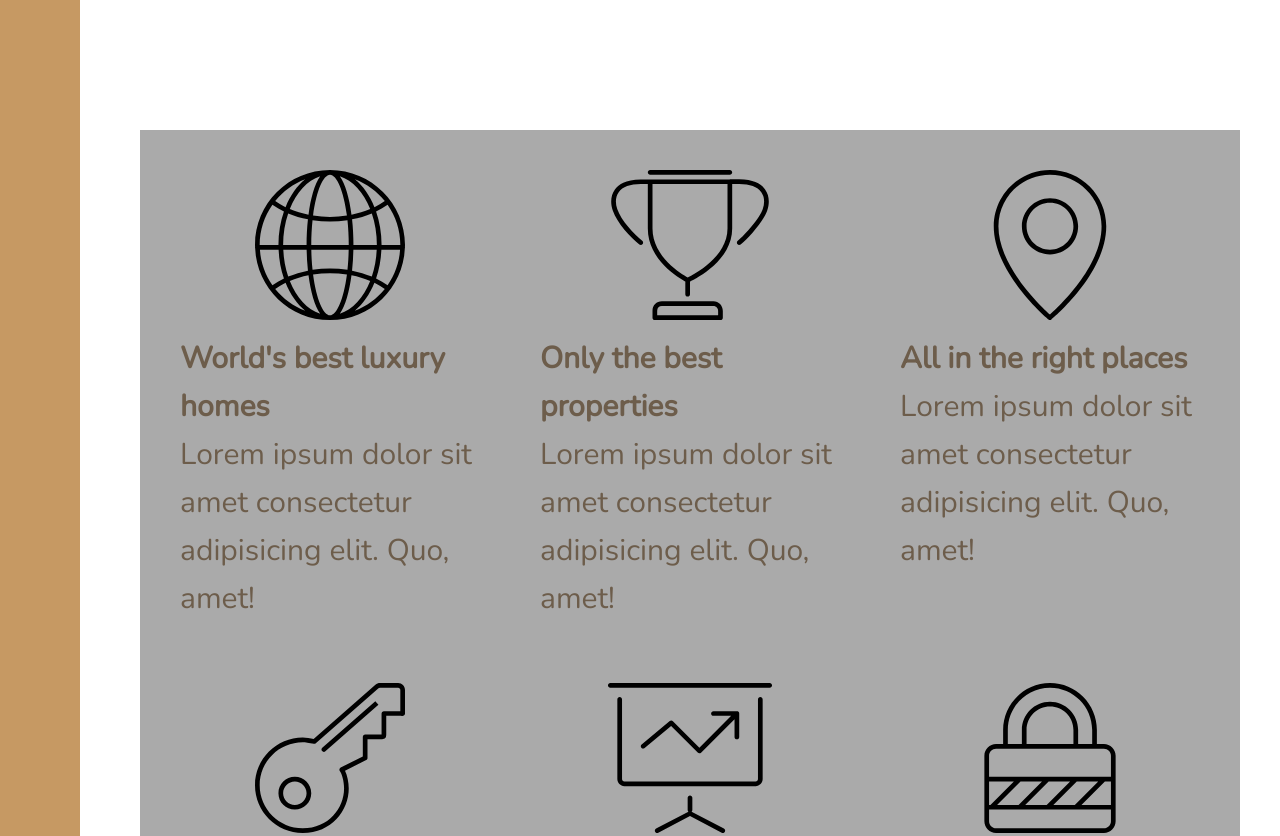
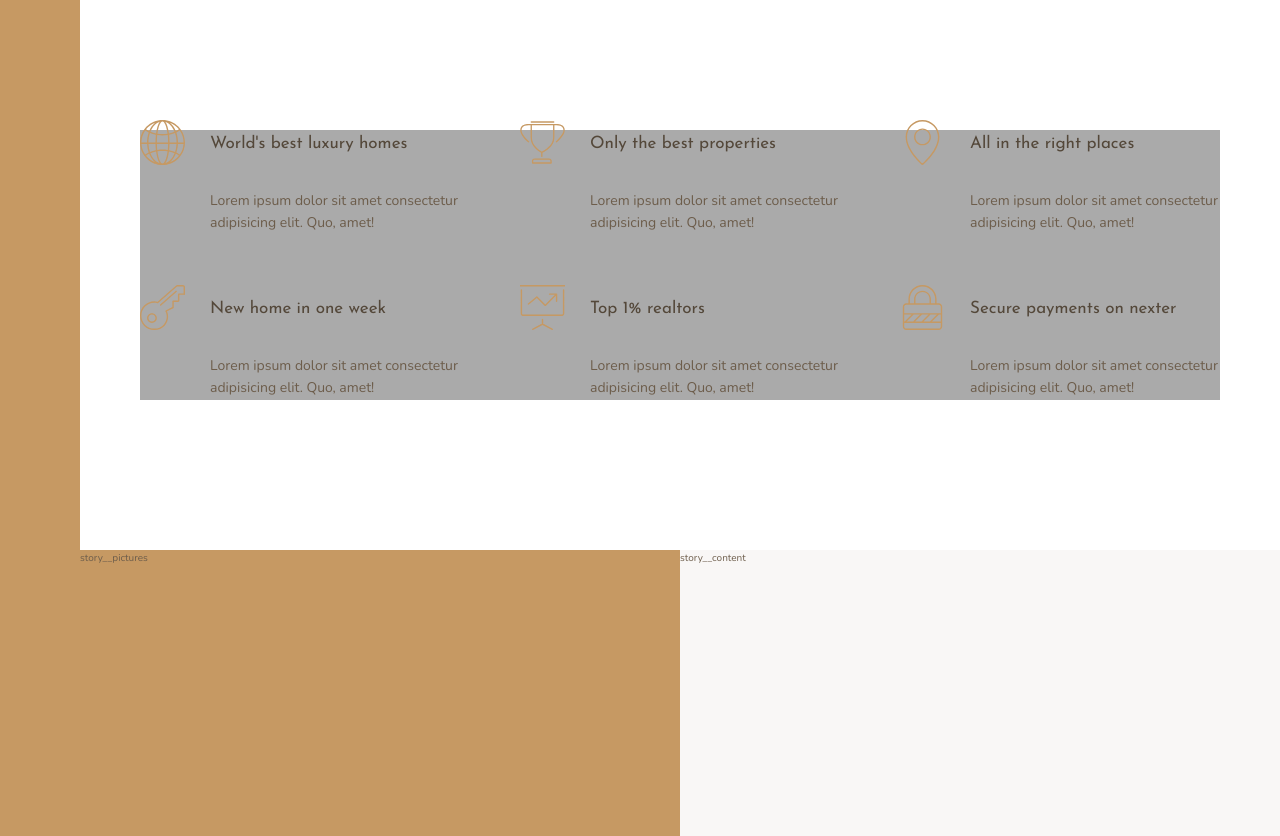
Before and after one commit to navyblueyes/CSS-SASS-ex3-nexter, a website: page index.html in a window 1280 px wide. Shown: the part 660-1496 px from the top of the page. Drawn offline with nearby package versions, Linux system fonts and the light colour scheme.

Commit message:
features; finished

```diff
--- a/index.html
+++ b/index.html
@@ -20,42 +20,42 @@
                 <svg class="feature__icon">
                     <use xlink:href="img/sprite.svg#icon-global"></use>
                 </svg>
-                <h4 class="heading-4">World's best luxury homes</h4>
+                <h4 class="heading-4 heading-4--dark">World's best luxury homes</h4>
                 <p class="feature__text">Lorem ipsum dolor sit amet consectetur adipisicing elit. Quo, amet!</p>
             </div>
             <div class="feature">
                 <svg class="feature__icon">
                     <use xlink:href="img/sprite.svg#icon-trophy"></use>
                 </svg>
-                <h4 class="heading-4">Only the best properties</h4>
+                <h4 class="heading-4 heading-4--dark">Only the best properties</h4>
                 <p class="feature__text">Lorem ipsum dolor sit amet consectetur adipisicing elit. Quo, amet!</p>
             </div>
             <div class="feature">
                 <svg class="feature__icon">
                     <use xlink:href="img/sprite.svg#icon-map-pin"></use>
                 </svg>
-                <h4 class="heading-4">All in the right places</h4>
+                <h4 class="heading-4 heading-4--dark">All in the right places</h4>
                 <p class="feature__text">Lorem ipsum dolor sit amet consectetur adipisicing elit. Quo, amet!</p>
             </div>
             <div class="feature">
                 <svg class="feature__icon">
                     <use xlink:href="img/sprite.svg#icon-key"></use>
                 </svg>
-                <h4 class="heading-4">New home in one week</h4>
+                <h4 class="heading-4 heading-4--dark">New home in one week</h4>
                 <p class="feature__text">Lorem ipsum dolor sit amet consectetur adipisicing elit. Quo, amet!</p>
             </div>
             <div class="feature">
                 <svg class="feature__icon">
                     <use xlink:href="img/sprite.svg#icon-presentation"></use>
                 </svg>
-                <h4 class="heading-4">Top 1% realtors</h4>
+                <h4 class="heading-4 heading-4--dark">Top 1% realtors</h4>
                 <p class="feature__text">Lorem ipsum dolor sit amet consectetur adipisicing elit. Quo, amet!</p>
             </div>
             <div class="feature">
                 <svg class="feature__icon">
                     <use xlink:href="img/sprite.svg#icon-lock"></use>
                 </svg>
-                <h4 class="heading-4">Secure payments on nexter</h4>
+                <h4 class="heading-4 heading-4--dark">Secure payments on nexter</h4>
                 <p class="feature__text">Lorem ipsum dolor sit amet consectetur adipisicing elit. Quo, amet!</p>
             </div>
         </section>
--- a/sass/_base.scss
+++ b/sass/_base.scss
@@ -39,8 +39,4 @@ body {
     grid-template-rows: 80vh min-content 40vw repeat(3, min-content);
     grid-template-columns: [sidebar-start] 8rem [sidebar-end full-start] minmax(6rem, 1fr) [center-start] repeat(8, [col-start] minmax(min-content, 14rem) [col-end]) [center-end] minmax(6rem, 1fr) [full-end];
 
-    & > * {
-        padding: 40px;
-        font-size: 3rem;
-    }
 }
--- a/sass/_features.scss
+++ b/sass/_features.scss
@@ -5,6 +5,25 @@
     margin: 15rem 0;
 
     display: grid;
-    grid-template-columns: repeat(3, 1fr);
+    // grid-template-columns: repeat(3, 1fr);  // Not responsive
+    grid-template-columns: repeat(auto-fit, minmax(25rem, 1fr));
     grid-gap: 6rem;
+    align-items: start;
 }
+
+.feature {
+    display: grid;
+    grid-template-columns: min-content 1fr;
+    grid-row-gap: 1.5rem;
+    grid-column-gap: 2.5rem;
+    &__icon {
+        fill: $color-primary;
+        width: 4.5rem;
+        height: 4.5rem;
+        transform: translateY(-1rem);
+    }
+    &__text {
+        font-size: 1.4rem;
+        grid-area: 2 / 2 / 3 / 3;
+    }
+}
--- a/sass/_typography.scss
+++ b/sass/_typography.scss
@@ -0,0 +1,27 @@
+%heading {
+    font-family: $font-display;
+    font-weight: 400;
+}
+
+.heading-1 {
+    @extend %heading;
+}
+.heading-2 {
+    @extend %heading;
+
+}
+.heading-3 {
+    @extend %heading;
+
+}
+.heading-4 {
+    @extend %heading;
+    font-size: 1.7rem;
+    &--light {
+        color: $color-grey-light-1;
+    }
+    &--dark {
+        color: $color-grey-dark-1;
+
+    }
+}
--- a/sass/main.scss
+++ b/sass/main.scss
@@ -10,4 +10,4 @@
 @import "gallery";
 @import "footer";
 
-//notice me senpai ----!!!!!!!
+//notice me senpai ----!!!!!!\
```
Also changed, not shown: css/style.css.
